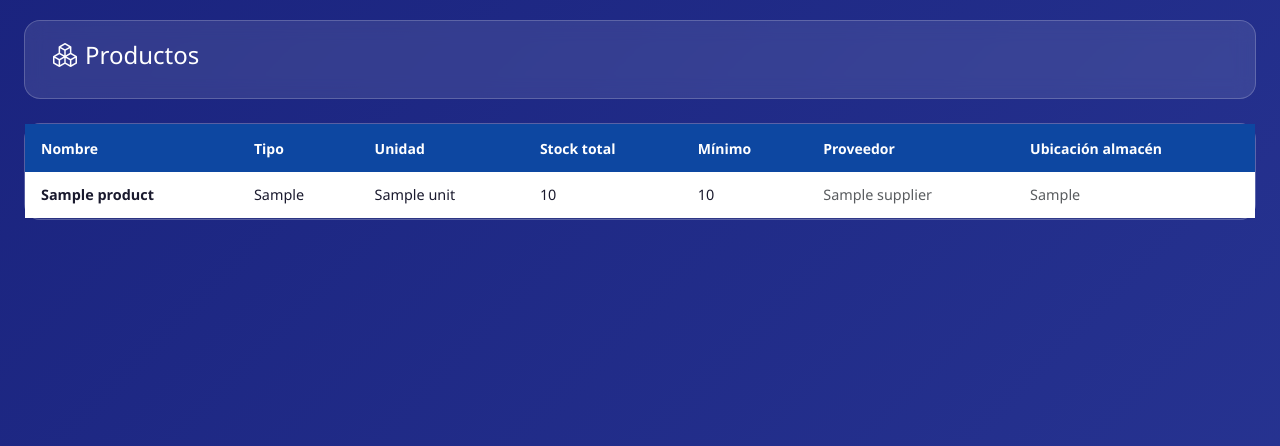
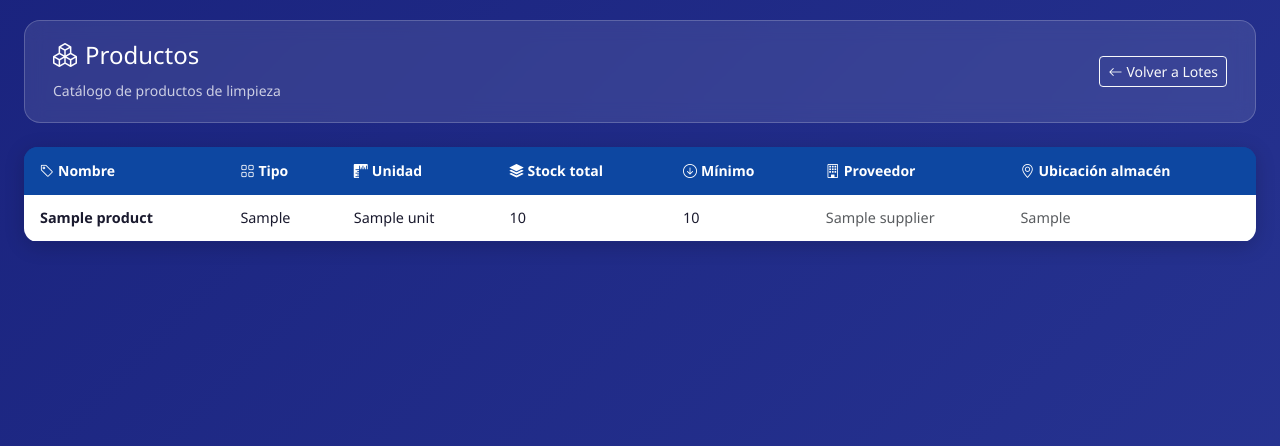
Before and after one commit to EstebanPastranaCarmona/SistemaLiempieza, a Django app: template Project/app/inventory/templates/inventory/product_list.html in a window 1280 px wide. Shown: the part 60-506 px from the top of the page. Run offline with Django 5.2, Linux system fonts and the light colour scheme; the template is opened without the code that fills it: most values are stand-ins (such as "Sample title", 1, 10 or a date in 2020); some libraries are stand-ins or nearby versions.

Commit message:
fix: consistencia visual de product_list – añadir botón Volver a Lotes, subtítulo y table-wrapper

```diff
--- a/Project/app/inventory/templates/inventory/product_list.html
+++ b/Project/app/inventory/templates/inventory/product_list.html
@@ -1,35 +1,43 @@
 {% extends "base.html" %}
-{% block title %}Productos{% endblock %}
+{% block title %}Inventario — Productos{% endblock %}
 
 {% block body %}
 <div class="page-header d-flex justify-content-between align-items-center">
+    <div>
         <h4><i class="bi bi-boxes me-2"></i>Productos</h4>
+        <small class="opacity-75">Catálogo de productos de limpieza</small>
+    </div>
+    <a href="{% url 'inventory:lot_list' %}" class="btn btn-sm btn-outline-light">
+        <i class="bi bi-arrow-left me-1"></i>Volver a Lotes
+    </a>
+</div>
+
 {% if user.is_admin %}
+<div class="d-flex mb-3 justify-content-end">
     <a href="{% url 'inventory:product_create' %}" class="btn-lc">
         <i class="bi bi-plus-lg me-1"></i>Nuevo producto
     </a>
+</div>
 {% endif %}
-</div>
 
-<div class="card form-card">
-    <div class="card-body p-0">
-        <table class="table table-lc mb-0">
+<div class="table-wrapper">
+    <table class="table table-lc table-hover mb-0">
         <thead>
             <tr>
-                    <th class="ps-3">Nombre</th>
-                    <th>Tipo</th>
-                    <th>Unidad</th>
-                    <th>Stock total</th>
-                    <th>Mínimo</th>
-                    <th>Proveedor</th>
-                    <th>Ubicación almacén</th>
+                <th><i class="bi bi-tag me-1"></i>Nombre</th>
+                <th><i class="bi bi-grid me-1"></i>Tipo</th>
+                <th><i class="bi bi-rulers me-1"></i>Unidad</th>
+                <th><i class="bi bi-stack me-1"></i>Stock total</th>
+                <th><i class="bi bi-arrow-down-circle me-1"></i>Mínimo</th>
+                <th><i class="bi bi-building me-1"></i>Proveedor</th>
+                <th><i class="bi bi-geo-alt me-1"></i>Ubicación almacén</th>
                 {% if user.is_admin %}<th></th>{% endif %}
             </tr>
         </thead>
         <tbody>
             {% for product in products %}
             <tr {% if product.id in low_stock_ids %}class="table-warning"{% endif %}>
-                    <td class="ps-3 fw-semibold">
+                <td class="fw-semibold">
                     {{ product.name }}
                     {% if product.id in low_stock_ids %}
                     <span class="badge bg-danger ms-1"><i class="bi bi-exclamation-triangle-fill"></i> Stock bajo</span>
@@ -42,7 +50,7 @@
                 <td class="text-muted">{{ product.supplier|default:"—" }}</td>
                 <td class="text-muted">{{ product.warehouse_location|default:"—" }}</td>
                 {% if user.is_admin %}
-                    <td class="text-end pe-3">
+                <td class="text-end">
                     <a href="{% url 'inventory:product_edit' product.pk %}" class="btn btn-sm btn-outline-primary me-1">
                         <i class="bi bi-pencil-fill"></i>
                     </a>
@@ -58,11 +66,13 @@
             </tr>
             {% empty %}
             <tr>
-                    <td colspan="8" class="text-center py-4" style="background:white;color:#888;">No hay productos activos.</td>
+                <td colspan="8" class="text-center py-5" style="background:white; color:#888;">
+                    <i class="bi bi-boxes fs-3 d-block mb-2"></i>
+                    No hay productos activos.
+                </td>
             </tr>
             {% endfor %}
         </tbody>
     </table>
 </div>
-</div>
 {% endblock %}
```
Lines whose indentation alone changed are shown as unchanged.
